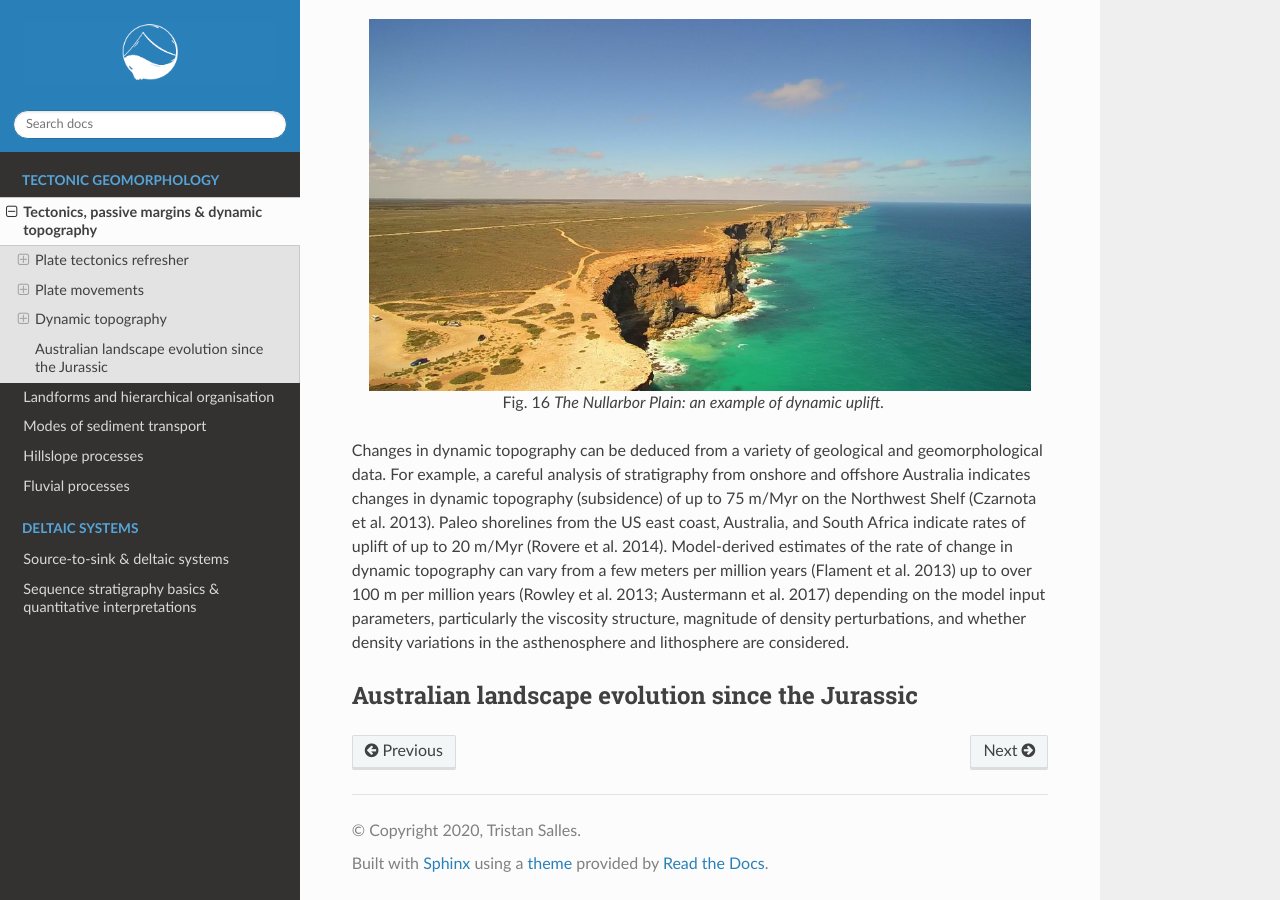
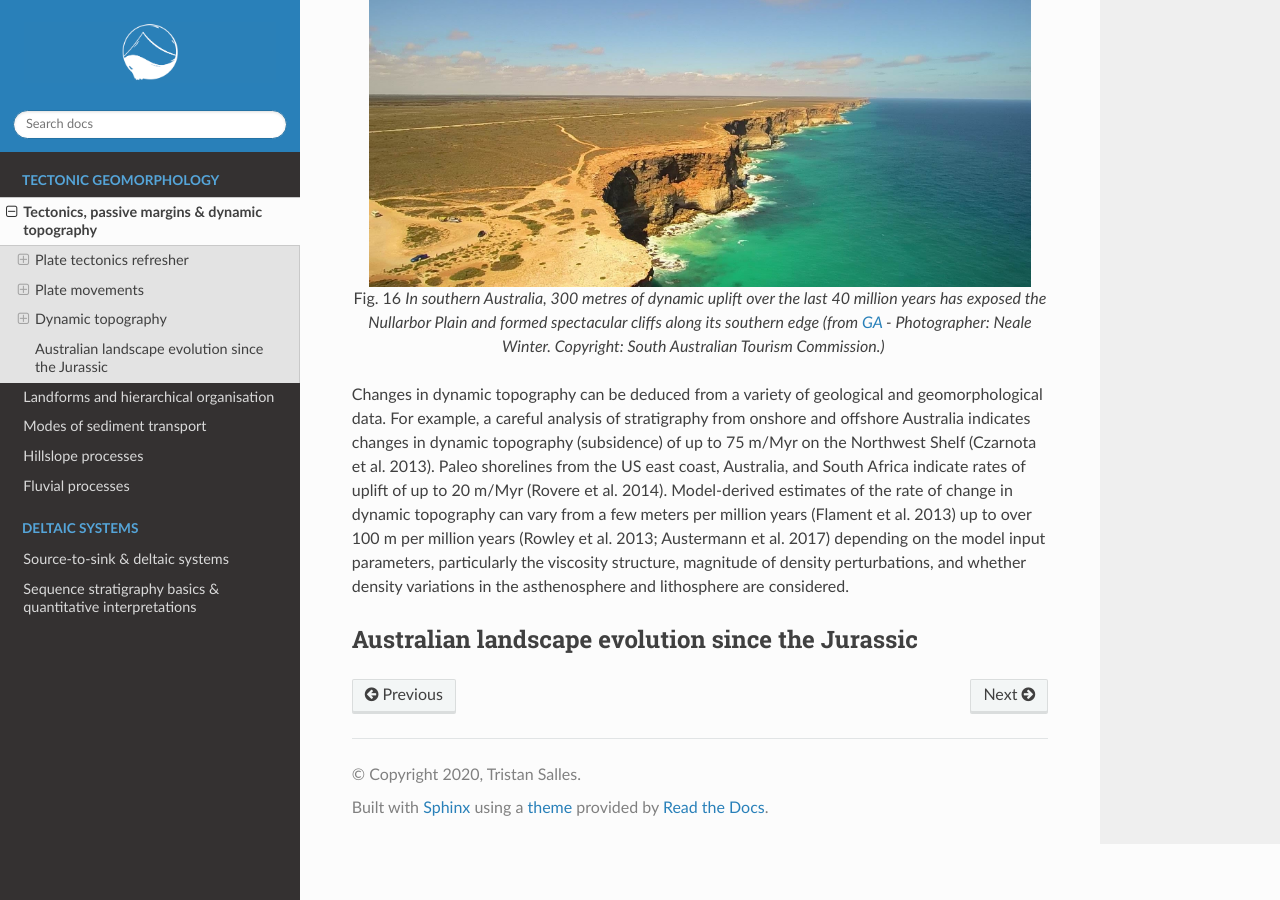
Before and after one commit to TristanSalles/EarthSurface, a Sphinx documentation site: the page built from docs/tectonics.rst, in a window 1280 px wide and 900 px high, scrolled down 11378 px. Built offline with Sphinx 7.4.7 and the Read the Docs theme 2.0.0, drawn with Linux system fonts in a browser that asks for light colours; the version number could not be read and is left out; some of the changed text lies outside the part shown.

Commit message:
Update tectonics.rst

```diff
--- a/docs/tectonics.rst
+++ b/docs/tectonics.rst
@@ -270,8 +270,8 @@
 
 Estimates of present-day dynamic topography can be obtained by removing the crustal isostatic effect from the observed topography, which requires knowledge of the crustal thickness and density, as well as overlying sediment, water, and ice loads. Global estimates of dynamic topography reveal large-scale undulations with magnitudes that exceed 2 km. Within the oceans, a detailed assessment has shown that the sub-lithospheric contribution to dynamic topography has a magnitude that ranges from approx. -1.5 km (Australia-Antarctic discordance) to 2 km (around Iceland) and can have steep lateral gradients (e.g. 1 km of dynamic topography change over a lateral distance of 1000 km along the West African Margin; Hoggard et al. 2016).
 
-.. figure:: images/dt2.jpg
-   :width: 95 %
+.. figure:: images/dt2.png
+   :width: 75 %
    :alt: present-day global dynamic topography
    :align: center
 
@@ -290,13 +290,11 @@
    :alt: Nullarbor plain
    :align: center
 
-   The Nullarbor Plain: an example of dynamic uplift.
+   In southern Australia, 300 metres of dynamic uplift over the last 40 million years has exposed the Nullarbor Plain and formed spectacular cliffs along its southern edge (from `GA <http://www.ga.gov.au/news-events/news/latest-news/dynamic-topography-of-australias-margins>`_ - Photographer: Neale Winter. Copyright: South Australian Tourism Commission.)
 
 
 Changes in dynamic topography can be deduced from a variety of geological and geomorphological data. For example, a careful analysis of stratigraphy from onshore and offshore Australia indicates changes in dynamic topography (subsidence) of up to 75 m/Myr on the Northwest Shelf (Czarnota et al. 2013). Paleo shorelines from the US east coast, Australia, and South Africa indicate rates of uplift of up to 20 m/Myr (Rovere et al. 2014). Model-derived estimates of the rate of change in dynamic topography can vary from a few meters per million years (Flament et al. 2013) up to over 100 m per million years (Rowley et al. 2013; Austermann et al. 2017) depending on the model input parameters, particularly the viscosity structure, magnitude of density perturbations, and whether density variations in the asthenosphere and lithosphere are considered.
 
 
-
-
 Australian landscape evolution since the Jurassic
 ---------------------------------------------------------------------
```
